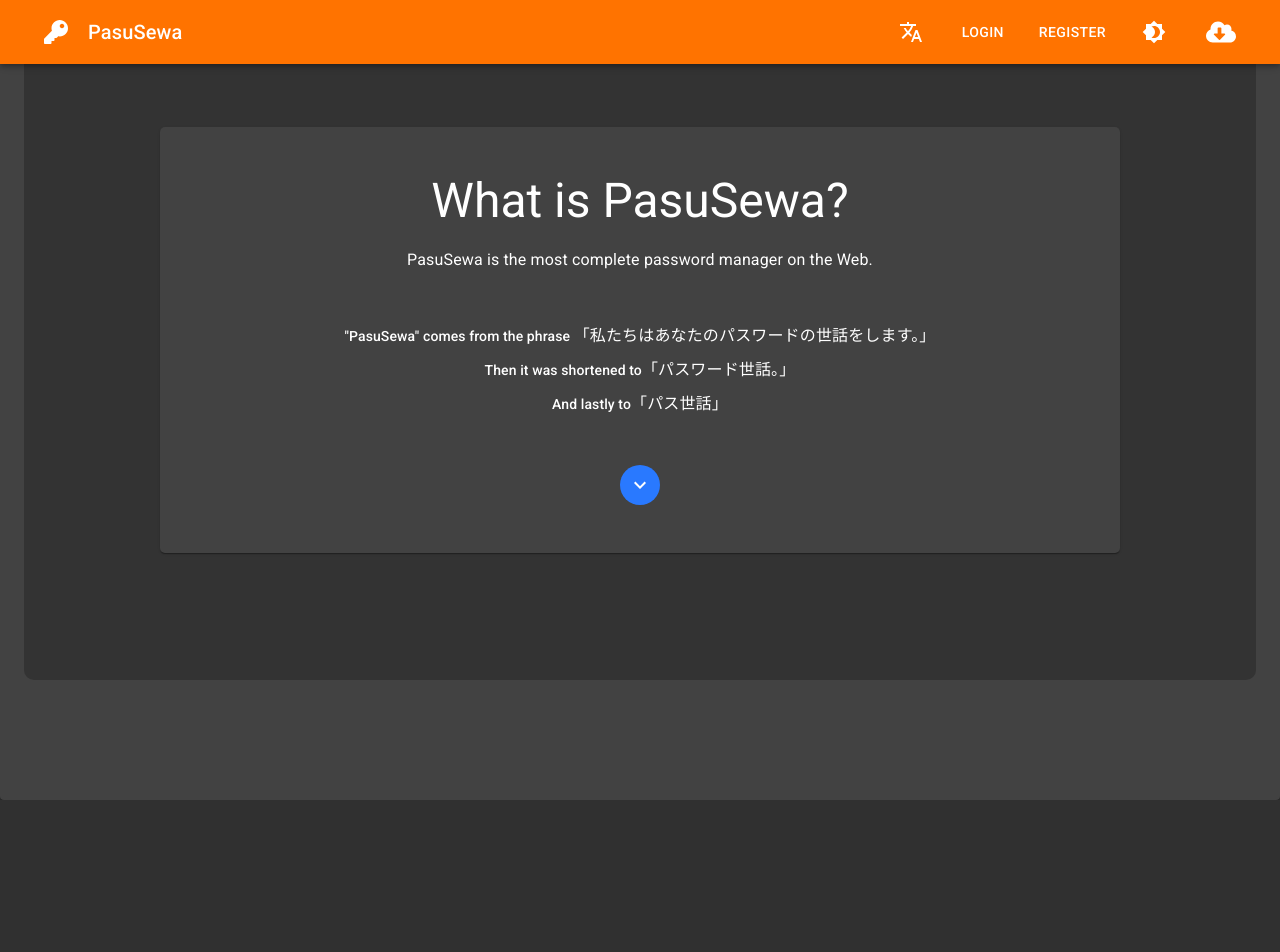
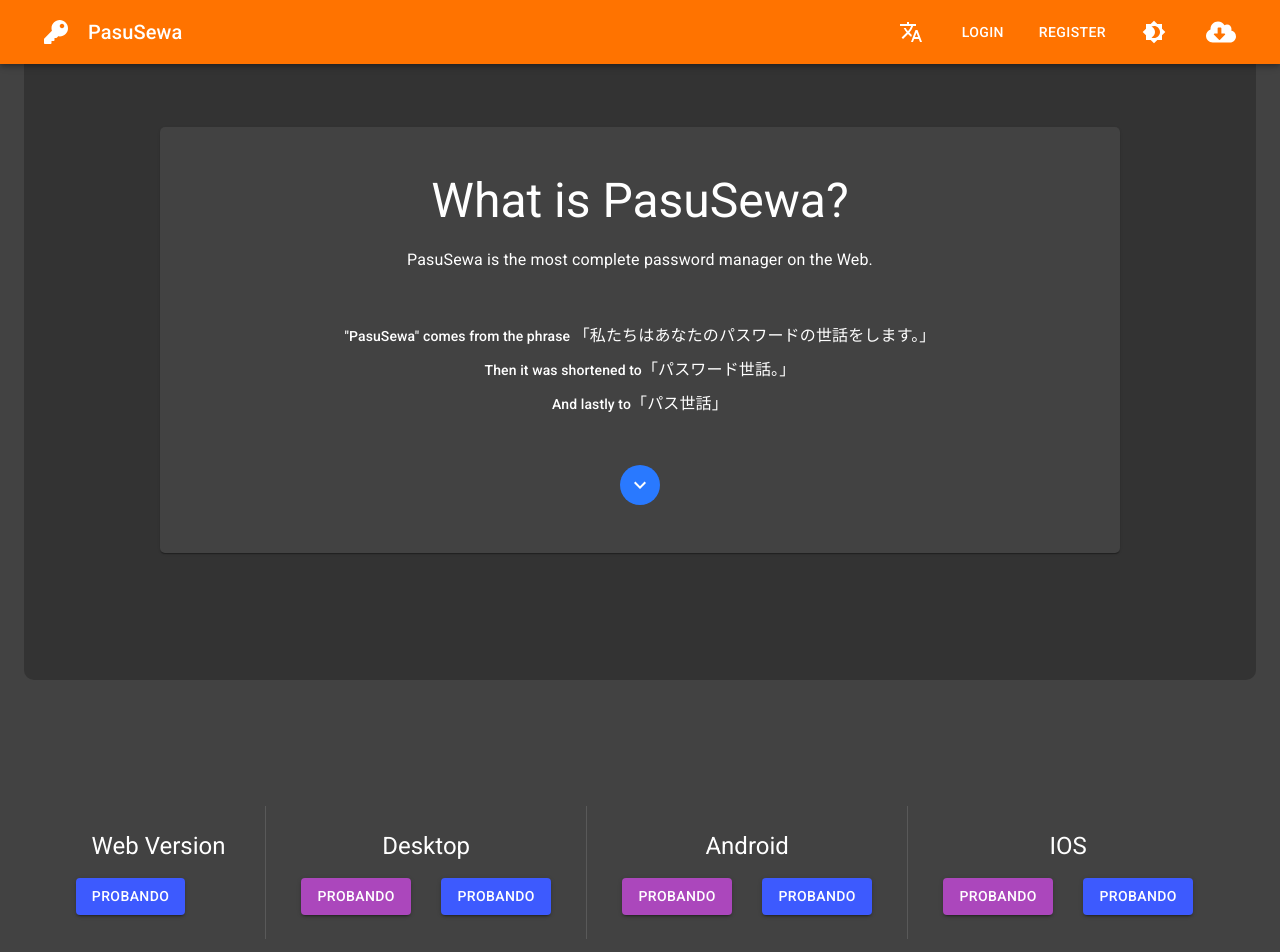
Before and after one commit to TheMrCorvy/Desktop-Frontend, a React (Create React App) app: page / in a window 1280 px wide. Shown: the top 952 px of the page. Before the commit the page ends 800 px from the top, so only its background shows below. Built offline with nearby package versions, Linux system fonts and the light colour scheme.

Commit message:
finally created the downloads section layout

```diff
--- /dev/null
+++ b/src/components/Sections/Downloads/index.tsx
@@ -0,0 +1,165 @@
+import React, { FC } from "react"
+
+import { Container, Grid, Button, Typography, Divider, Hidden } from "@material-ui/core"
+
+import { makeStyles } from "@material-ui/core/styles"
+
+import { purple, indigo } from "@material-ui/core/colors"
+
+const useStyles = makeStyles({
+	linuxBtn: {
+		backgroundColor: purple[400],
+		"&:hover": {
+			backgroundColor: purple[500],
+		},
+	},
+	webBtn: {
+		backgroundColor: indigo["A400"],
+		"&:hover": {
+			backgroundColor: indigo["A700"],
+		},
+	},
+})
+
+const Downloads: FC = () => {
+	const classes = useStyles()
+
+	return (
+		<Container maxWidth="lg" style={{ textAlign: "center" }}>
+			<Grid
+				container
+				style={{ paddingTop: 30, paddingBottom: 500 }}
+				justify="center"
+				spacing={6}
+			>
+				<Grid item xs={12} sm={5} lg={2}>
+					<Grid container justify="space-between" spacing={1}>
+						<Grid item xs={12} style={{ textAlign: "center" }}>
+							<Typography gutterBottom variant="h5">
+								Web Version
+							</Typography>
+						</Grid>
+						<Grid item xs={6}>
+							<Button variant="contained" color="primary" className={classes.webBtn}>
+								probando
+							</Button>
+						</Grid>
+					</Grid>
+				</Grid>
+
+				<Hidden xsDown>
+					<Divider orientation="vertical" flexItem />
+				</Hidden>
+
+				<Hidden smUp>
+					<Grid item xs={12}>
+						<Divider orientation="horizontal" />
+					</Grid>
+				</Hidden>
+
+				<Grid item xs={12} sm={5} lg={3}>
+					<Grid container spacing={1}>
+						<Grid item xs={12} style={{ textAlign: "center" }}>
+							<Typography gutterBottom variant="h5">
+								Desktop
+							</Typography>
+						</Grid>
+						<Grid item xs={6} style={{ textAlign: "center" }}>
+							<Button
+								variant="contained"
+								color="primary"
+								className={classes.linuxBtn}
+							>
+								probando
+							</Button>
+						</Grid>
+						<Grid item xs={6} style={{ textAlign: "center" }}>
+							<Button variant="contained" color="primary" className={classes.webBtn}>
+								probando
+							</Button>
+						</Grid>
+					</Grid>
+				</Grid>
+
+				<Hidden only={["xs", "lg", "xl"]}>
+					<Grid item xs={6}>
+						<Divider orientation="horizontal" />
+					</Grid>
+					<Grid item xs={6}>
+						<Divider orientation="horizontal" />
+					</Grid>
+				</Hidden>
+
+				<Hidden mdDown>
+					<Divider orientation="vertical" flexItem />
+				</Hidden>
+
+				<Hidden smUp>
+					<Grid item xs={12}>
+						<Divider orientation="horizontal" />
+					</Grid>
+				</Hidden>
+
+				<Grid item xs={12} sm={5} lg={3}>
+					<Grid container justify="space-between" spacing={1}>
+						<Grid item xs={12} style={{ textAlign: "center" }}>
+							<Typography gutterBottom variant="h5">
+								Android
+							</Typography>
+						</Grid>
+						<Grid item xs={6}>
+							<Button
+								variant="contained"
+								color="primary"
+								className={classes.linuxBtn}
+							>
+								probando
+							</Button>
+						</Grid>
+						<Grid item xs={6}>
+							<Button variant="contained" color="primary" className={classes.webBtn}>
+								probando
+							</Button>
+						</Grid>
+					</Grid>
+				</Grid>
+
+				<Hidden smUp>
+					<Grid item xs={12}>
+						<Divider orientation="horizontal" />
+					</Grid>
+				</Hidden>
+
+				<Hidden xsDown>
+					<Divider orientation="vertical" flexItem />
+				</Hidden>
+
+				<Grid item xs={12} sm={5} lg={3}>
+					<Grid container justify="space-between" spacing={1}>
+						<Grid item xs={12} style={{ textAlign: "center" }}>
+							<Typography gutterBottom variant="h5">
+								IOS
+							</Typography>
+						</Grid>
+						<Grid item xs={6}>
+							<Button
+								variant="contained"
+								color="primary"
+								className={classes.linuxBtn}
+							>
+								probando
+							</Button>
+						</Grid>
+						<Grid item xs={6}>
+							<Button variant="contained" color="primary" className={classes.webBtn}>
+								probando
+							</Button>
+						</Grid>
+					</Grid>
+				</Grid>
+			</Grid>
+		</Container>
+	)
+}
+
+export default Downloads
--- a/src/components/Sections/LandingWelcome/index.tsx
+++ b/src/components/Sections/LandingWelcome/index.tsx
@@ -5,7 +5,6 @@ import {
 	Container,
 	Paper,
 	Typography,
-	Button,
 	Hidden,
 	Card,
 	CardContent,
@@ -51,6 +50,9 @@ const useStyles = makeStyles({
 	secondarySpacing: {
 		marginTop: 10,
 	},
+	welcomeSection: {
+		height: "100vh",
+	},
 })
 
 const LandingWelcome: FC = () => {
@@ -61,7 +63,7 @@ const LandingWelcome: FC = () => {
 	const classes = useStyles()
 
 	return (
-		<Container maxWidth="lg">
+		<Container maxWidth="lg" className={classes.welcomeSection}>
 			<Paper
 				style={{
 					background: theme === "dark" ? "#333" : "#f5f5f5",
--- a/src/pages/Landing.tsx
+++ b/src/pages/Landing.tsx
@@ -1,11 +1,14 @@
+import { Container } from "@material-ui/core"
 import React, { FC } from "react"
 
 import LandingWelcome from "../components/Sections/LandingWelcome/index"
+import Downloads from "../components/Sections/Downloads/index"
 
 const Landing: FC = () => {
 	return (
 		<>
 			<LandingWelcome />
+			<Downloads />
 		</>
 	)
 }
```
